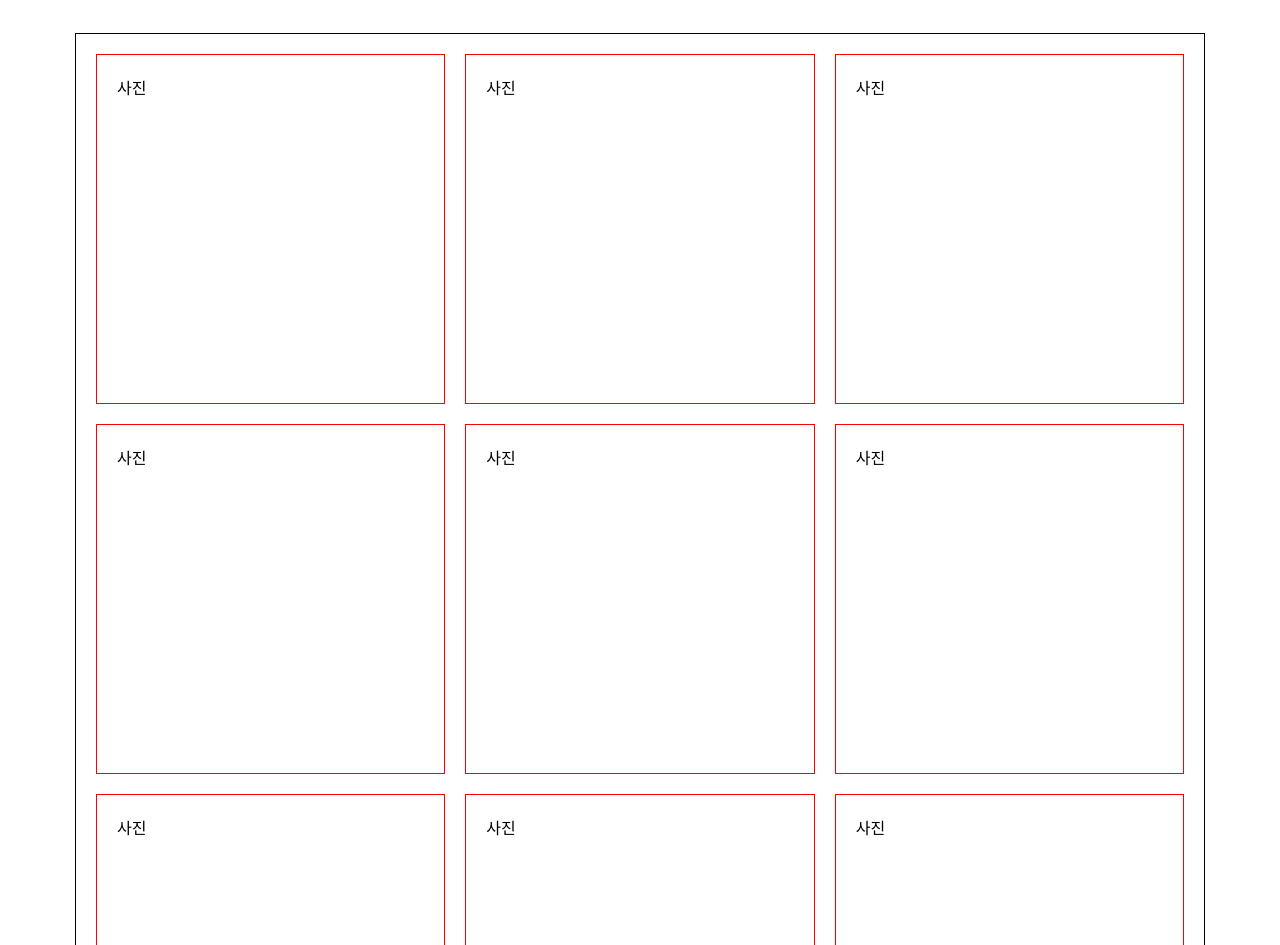
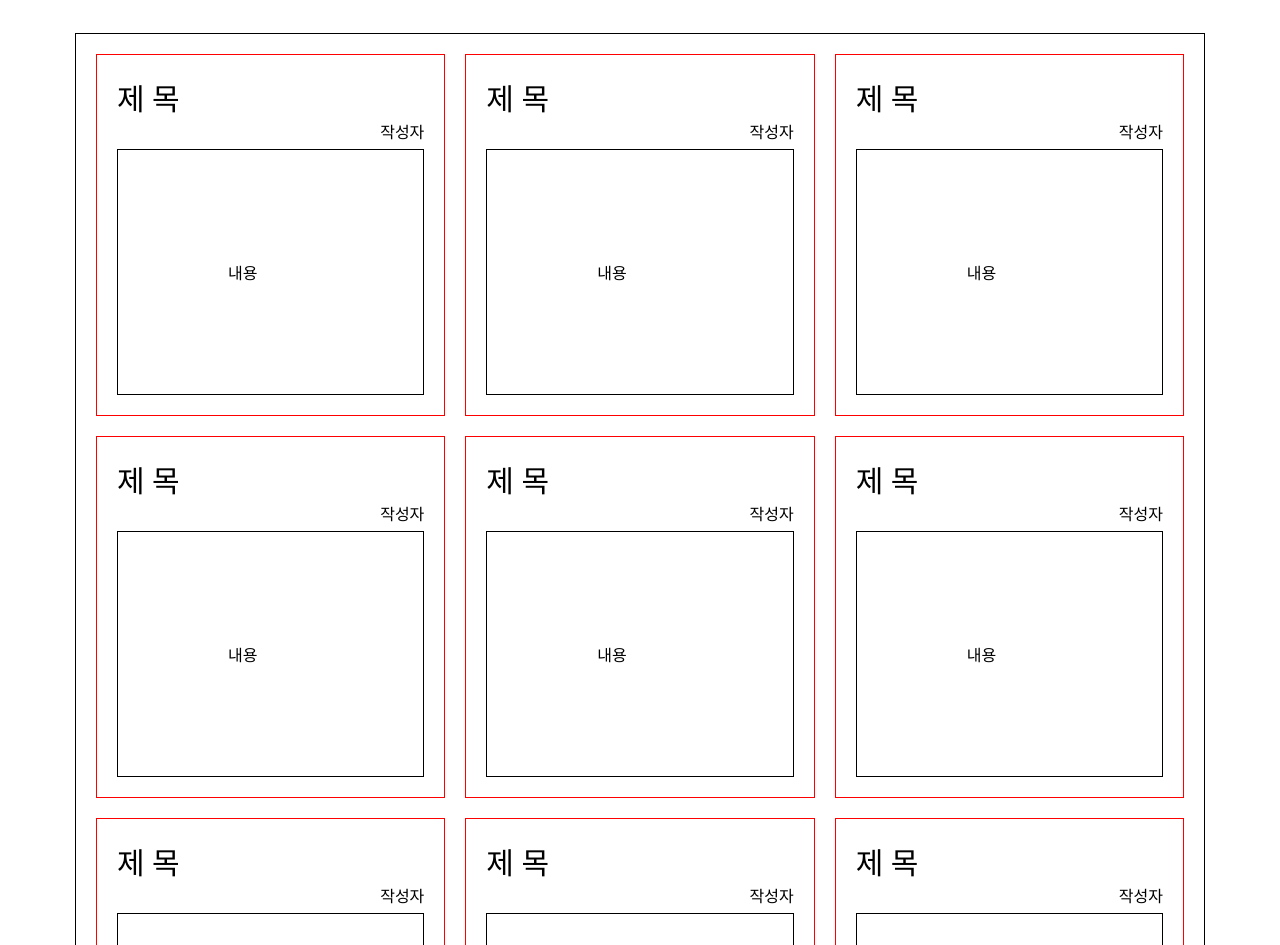
Before and after one commit to Nrootaroundkorea/Spa_festival, a React (Create React App) app: page /#/F_Gallery/1 in a window 1280 px wide. Shown: the part 367-1312 px from the top of the page. Built offline with nearby package versions, Linux system fonts and the light colour scheme.

Commit message:
edit content

```diff
--- a/src/Components/AGORA/A_main.js
+++ b/src/Components/AGORA/A_main.js
@@ -27,7 +27,7 @@ function A_main({ match }) {
     const [input, setInput] = useState({
         catagory: '',
         keyword: '',
-        tag:'',
+        tag: '',
     })
 
     const onChange = e => {
@@ -79,14 +79,46 @@ function A_main({ match }) {
 
 
             <div className="board_main">
-                <div className="board_content"> 글 </div>
-                <div className="board_content"> 글 </div>
-                <div className="board_content"> 글 </div>
-                <div className="board_content"> 글 </div>
-                <div className="board_content"> 글 </div>
-                <div className="board_content"> 글 </div>
-                <div className="board_content"> 글 </div>
-                <div className="board_content"> 글 </div>
+                <div className="board_content">
+                    <div style={{ float: "center", fontSize: "30px" }}>제 목</div>
+                    <div style={{ float: "right" }}>작성자</div>
+                    <div style={{ float: "center", marginTop: "30px", padding: "60px 50px", border: "1px solid black" }}>내용</div>
+                </div>
+                <div className="board_content">
+                    <div style={{ float: "center", fontSize: "30px" }}>제 목</div>
+                    <div style={{ float: "right" }}>작성자</div>
+                    <div style={{ float: "center", marginTop: "30px", padding: "60px 50px", border: "1px solid black" }}>내용</div>
+                </div>
+                <div className="board_content">
+                    <div style={{ float: "center", fontSize: "30px" }}>제 목</div>
+                    <div style={{ float: "right" }}>작성자</div>
+                    <div style={{ float: "center", marginTop: "30px", padding: "60px 50px", border: "1px solid black" }}>내용</div>
+                </div>
+                <div className="board_content">
+                    <div style={{ float: "center", fontSize: "30px" }}>제 목</div>
+                    <div style={{ float: "right" }}>작성자</div>
+                    <div style={{ float: "center", marginTop: "30px", padding: "60px 50px", border: "1px solid black" }}>내용</div>
+                </div>
+                <div className="board_content">
+                    <div style={{ float: "center", fontSize: "30px" }}>제 목</div>
+                    <div style={{ float: "right" }}>작성자</div>
+                    <div style={{ float: "center", marginTop: "30px", padding: "60px 50px", border: "1px solid black" }}>내용</div>
+                </div>
+                <div className="board_content">
+                    <div style={{ float: "center", fontSize: "30px" }}>제 목</div>
+                    <div style={{ float: "right" }}>작성자</div>
+                    <div style={{ float: "center", marginTop: "30px", padding: "60px 50px", border: "1px solid black" }}>내용</div>
+                </div>
+                <div className="board_content">
+                    <div style={{ float: "center", fontSize: "30px" }}>제 목</div>
+                    <div style={{ float: "right" }}>작성자</div>
+                    <div style={{ float: "center", marginTop: "30px", padding: "60px 50px", border: "1px solid black" }}>내용</div>
+                </div>
+                <div className="board_content">
+                    <div style={{ float: "center", fontSize: "30px" }}>제 목</div>
+                    <div style={{ float: "right" }}>작성자</div>
+                    <div style={{ float: "center", marginTop: "30px", padding: "60px 50px", border: "1px solid black" }}>내용</div>
+                </div>
             </div>
 
 
--- a/src/Components/Festival/F_Gallery.js
+++ b/src/Components/Festival/F_Gallery.js
@@ -66,15 +66,52 @@ function F_Gallery({ match }) {
             </div>
 
             <div className="gallery_main">
-                <div className="gallery_cotent"> 사진 </div>
-                <div className="gallery_cotent"> 사진 </div>
-                <div className="gallery_cotent"> 사진 </div>
-                <div className="gallery_cotent"> 사진 </div>
-                <div className="gallery_cotent"> 사진 </div>
-                <div className="gallery_cotent"> 사진 </div>
-                <div className="gallery_cotent"> 사진 </div>
-                <div className="gallery_cotent"> 사진 </div>
-                <div className="gallery_cotent"> 사진 </div>
+                <div className="gallery_cotent">
+                    <div style={{ float: "center", fontSize: "30px" }}>제 목</div>
+                    <div style={{ float: "right" }}>작성자</div>
+                    <div style={{ float: "center", marginTop: "30px", padding: "110px", border: "1px solid black" }}>내용</div>
+                </div>
+                <div className="gallery_cotent">
+                    <div style={{ float: "center", fontSize: "30px" }}>제 목</div>
+                    <div style={{ float: "right" }}>작성자</div>
+                    <div style={{ float: "center", marginTop: "30px", padding: "110px", border: "1px solid black" }}>내용</div>
+                </div>
+                <div className="gallery_cotent">
+                    <div style={{ float: "center", fontSize: "30px" }}>제 목</div>
+                    <div style={{ float: "right" }}>작성자</div>
+                    <div style={{ float: "center", marginTop: "30px", padding: "110px", border: "1px solid black" }}>내용</div>
+                </div>
+                <div className="gallery_cotent">
+                    <div style={{ float: "center", fontSize: "30px" }}>제 목</div>
+                    <div style={{ float: "right" }}>작성자</div>
+                    <div style={{ float: "center", marginTop: "30px", padding: "110px", border: "1px solid black" }}>내용</div>
+                </div>
+                <div className="gallery_cotent">
+                    <div style={{ float: "center", fontSize: "30px" }}>제 목</div>
+                    <div style={{ float: "right" }}>작성자</div>
+                    <div style={{ float: "center", marginTop: "30px", padding: "110px", border: "1px solid black" }}>내용</div>
+                </div>
+                <div className="gallery_cotent">
+                    <div style={{ float: "center", fontSize: "30px" }}>제 목</div>
+                    <div style={{ float: "right" }}>작성자</div>
+                    <div style={{ float: "center", marginTop: "30px", padding: "110px", border: "1px solid black" }}>내용</div>
+                </div>
+                <div className="gallery_cotent">
+                    <div style={{ float: "center", fontSize: "30px" }}>제 목</div>
+                    <div style={{ float: "right" }}>작성자</div>
+                    <div style={{ float: "center", marginTop: "30px", padding: "110px", border: "1px solid black" }}>내용</div>
+                </div>
+                <div className="gallery_cotent">
+                    <div style={{ float: "center", fontSize: "30px" }}>제 목</div>
+                    <div style={{ float: "right" }}>작성자</div>
+                    <div style={{ float: "center", marginTop: "30px", padding: "110px", border: "1px solid black" }}>내용</div>
+                </div>
+                <div className="gallery_cotent">
+                    <div style={{ float: "center", fontSize: "30px" }}>제 목</div>
+                    <div style={{ float: "right" }}>작성자</div>
+                    <div style={{ float: "center", marginTop: "30px", padding: "110px", border: "1px solid black" }}>내용</div>
+                </div>
+
             </div>
 
             <div className="gallery_nav">
@@ -84,8 +121,8 @@ function F_Gallery({ match }) {
                         {"<<"}
                     </Link>
                 </div>
-                <div style={{paddingTop:"10px"}}>
-                {pagenum}
+                <div style={{ paddingTop: "10px" }}>
+                    {pagenum}
                 </div>
                 <div className="button-2">
                     <div className="eff-2"></div>
--- a/src/Components/Festival/F_main.js
+++ b/src/Components/Festival/F_main.js
@@ -86,7 +86,11 @@ function F_main({ match }) {
                 <div className="festival_menu_S">
                     <label className="festival_menu_title">{`< 축제 갤러리 >`} </label>
                     <p style={{fontSize:"20px", textAlign:"right"}}><Link to={`/F_Gallery/1`}>+ 더보기</Link></p>
-                    <div className="festival_menu_content"></div>
+                    <div className="festival_menu_content">
+
+
+
+                    </div>
                 </div>
                 <div className="festival_menu_S">
                     <label className="festival_menu_title">{`< 축제 이야기 >`} </label>
--- a/src/Components/Home.js
+++ b/src/Components/Home.js
@@ -82,11 +82,20 @@ function Home() {
                 </div>
             </div>
             <div className="agora_main">
-                <div className="agora_title"><Link to = '/A_main/1'>무엇이든 물어보살</Link></div>
+                <div className="agora_title"><Link to='/A_main/1'>무엇이든 물어보살</Link></div>
                 <div className="agora_content">
                     <div className="preview_agroa_main">
-                    <div className="board_content"> 글 </div>
-                    <div className="board_content"> 글 </div>
+                        <div className="board_content">
+                            <div style={{ float: "center", fontSize: "30px" }}>제 목</div>
+                            <div style={{ float: "right" }}>작성자</div>
+                            <div style={{ float: "center", marginTop: "30px", padding: "120px 50px", border: "1px solid black" }}>내용</div>
+                        </div>
+
+                        <div className="board_content">
+                            <div style={{ float: "center", fontSize: "30px" }}>제 목</div>
+                            <div style={{ float: "right" }}>작성자</div>
+                            <div style={{ float: "center", marginTop: "30px", padding: "120px 50px", border: "1px solid black" }}>내용</div>
+                        </div>
                     </div>
                 </div>
             </div>
--- a/src/Style.css
+++ b/src/Style.css
@@ -99,11 +99,11 @@
 .agora_title{
     position: relative;
     width: 60%;
-    height: 8%;
+    height: 9%;
     border: 1px solid seagreen;
     padding: 20px;
     text-align: center;
-    font-size: 50px;
+    font-size: 45px;
     margin: 10px auto;
     background-color: white;
     border-radius: 30px;
```
